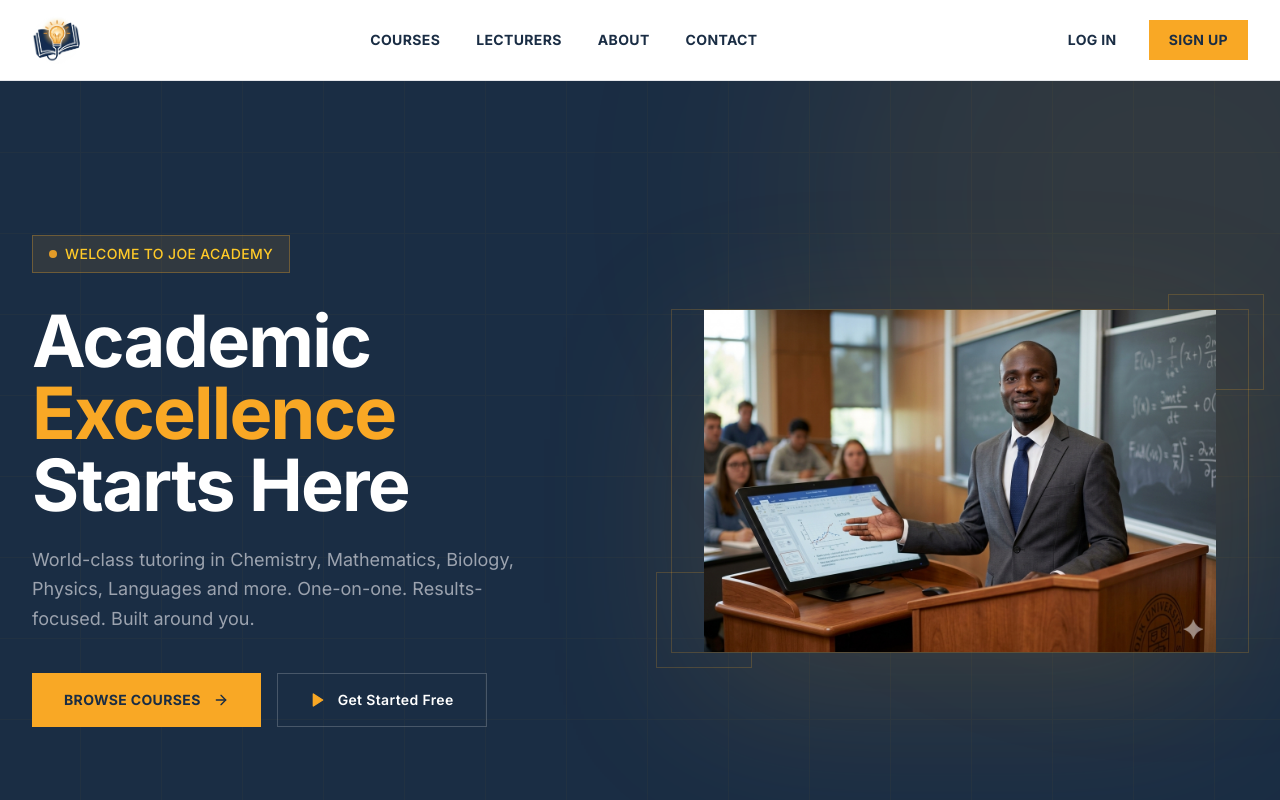
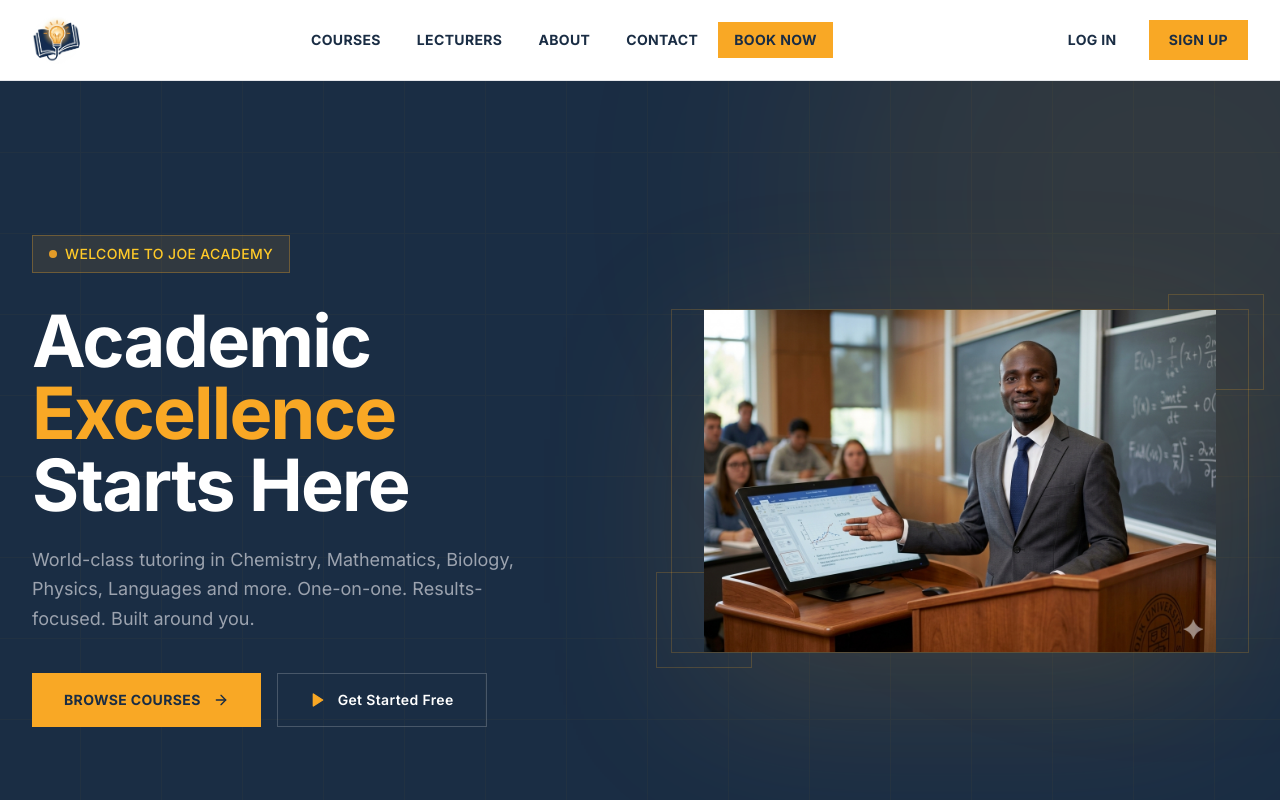
Before and after one commit to simon-azike1/Joe-Academy, a React (Vite) app in the folder frontend/: page / in a window 1280 px wide. Shown: the top 800 px of the page. Built offline with nearby package versions, Linux system fonts and the light colour scheme; no server answers.

Commit message:
feat: add 'Book Now' CTA button to Navbar (desktop + mobile)

```diff
--- a/frontend/src/components/Navbar.jsx
+++ b/frontend/src/components/Navbar.jsx
@@ -67,6 +67,12 @@ const Navbar = () => {
               }`}
             >
               Contact
+            </Link>
+            <Link
+              to="/book-now"
+              className="px-4 py-2 bg-amber-500 text-[#1A2D44] text-sm font-bold uppercase tracking-wide hover:bg-amber-400 transition-colors"
+            >
+              Book Now
             </Link>
           </div>
 
@@ -199,6 +205,13 @@ const Navbar = () => {
               >
                 Contact
               </Link>
+              <Link
+                to="/book-now"
+                className="block py-3 px-4 bg-amber-500 text-[#1A2D44] text-sm font-bold uppercase tracking-wide text-center hover:bg-amber-400"
+                onClick={closeMobileMenu}
+              >
+                Book Now
+              </Link>
 
             {isAuthenticated ? (
               <div className="pt-3 border-t border-gray-200">
```
Lines whose indentation alone changed are shown as unchanged.
